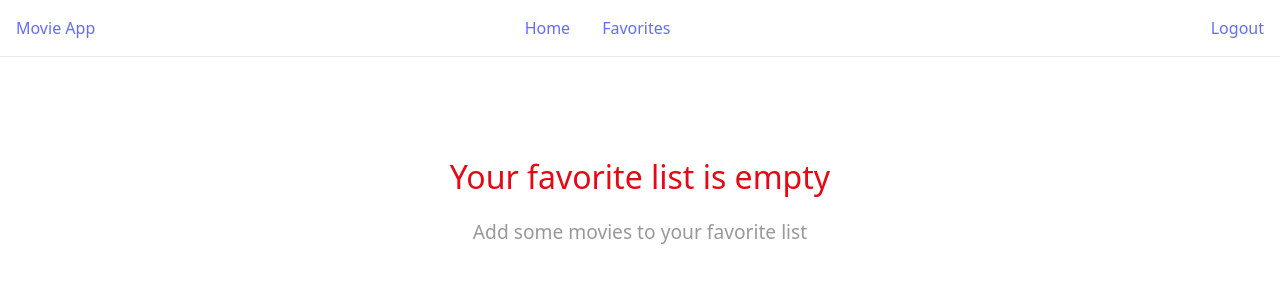
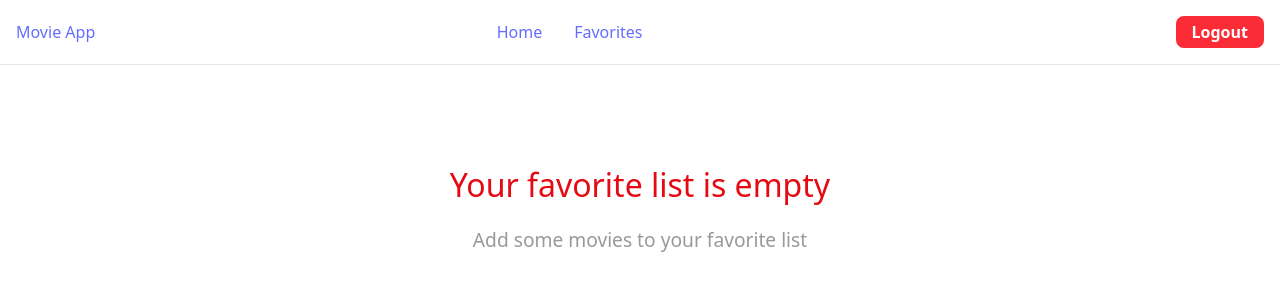
Before and after one commit to Bimaahmadani/MyMovie-app, a React (Vite) app: page /favorites in a window 1280 px wide. Shown: the top 300 px of the page. Built offline with nearby package versions, Linux system fonts and the light colour scheme; no server answers; the database is empty; sample sign-in values are in the browser's storage.

Commit message:
update Navbar.jsx

```diff
--- a/src/components/NavBar.jsx
+++ b/src/components/NavBar.jsx
@@ -23,13 +23,13 @@ function NavBar() {
             </li>
             </ul>
           </div>
-           <div class="flex justify-center space-x-4 ">
+           <div class="flex justify-center items-center space-x-4 ">
               {user ? (
               <>
-                <span className="nav-user text-white">
+                <span className="nav-user text-white font-semibold px-2">
                   {user.displayName || user.email}
                 </span>
-                <a onClick={signOut} className="nav-link btn-link">Logout</a>
+                <button onClick={signOut} className="btn-link bg-red-500 hover:bg-red-700 focus:bg-red-700 rounded-lg px-4 py-1 font-semibold"><span className="text-white font-semibold text-md">Logout</span></button>
               </>
             ) : (
               <>
```
